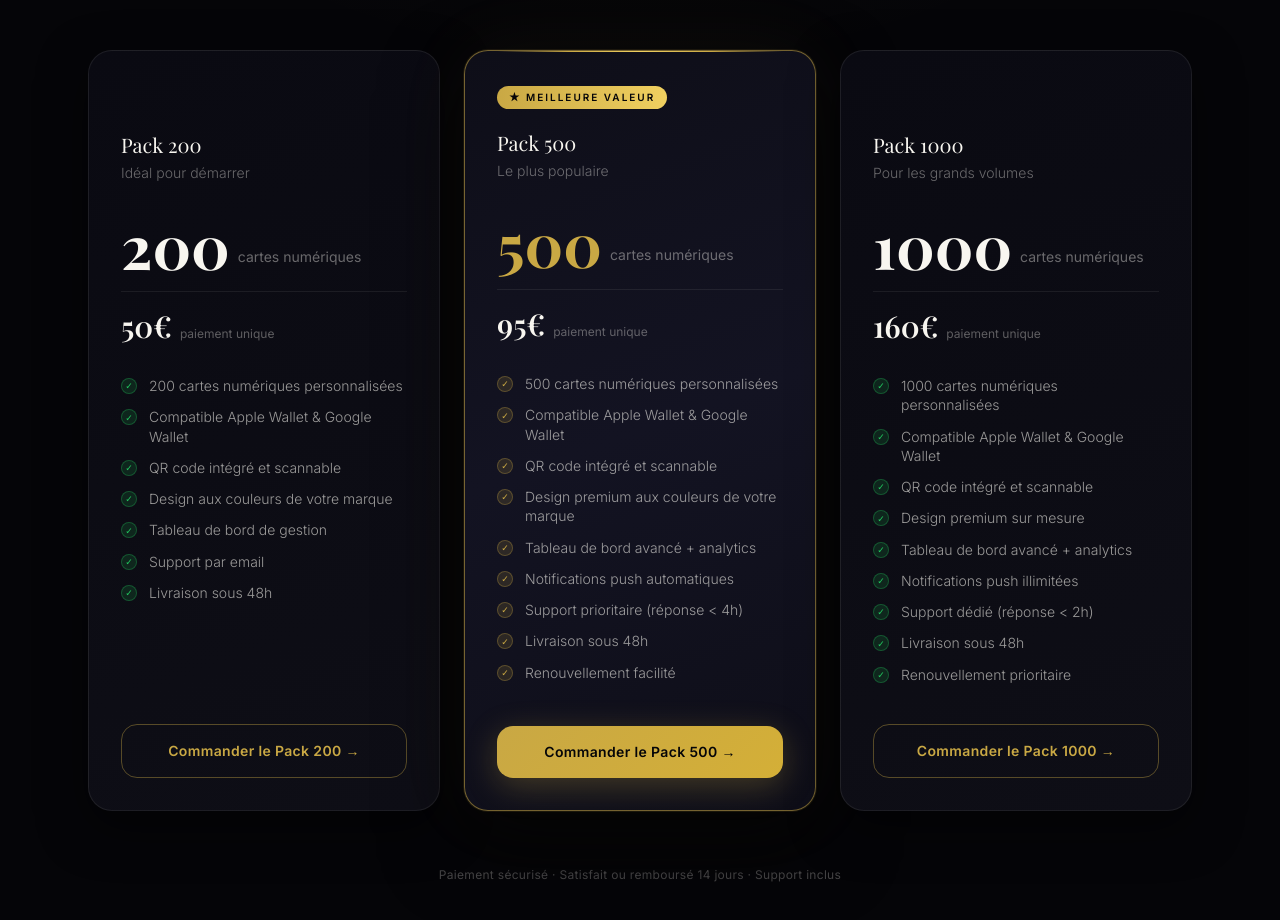
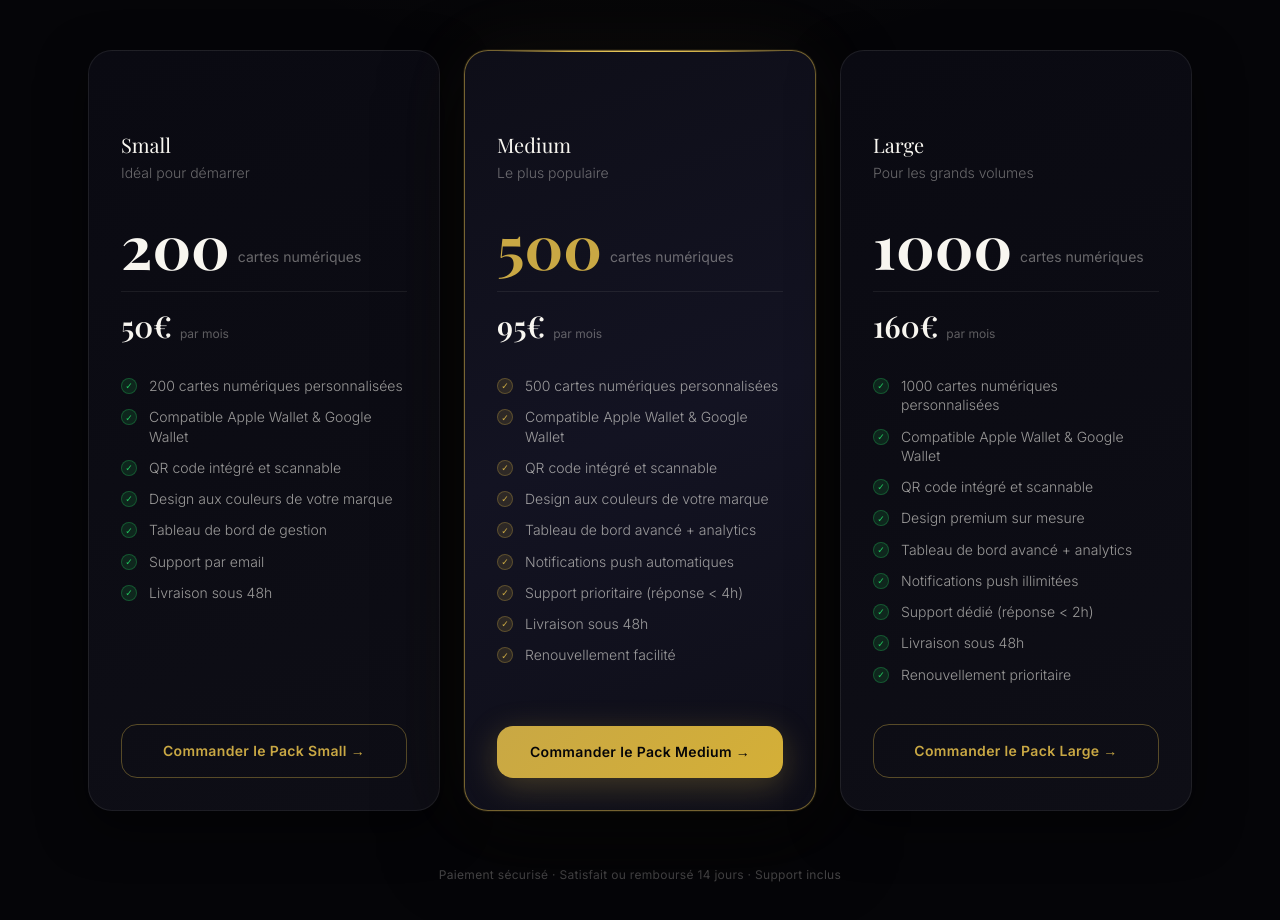
Before and after one commit to greenmirror23/cartes, a Next.js app: page / in a window 1280 px wide. Shown: the part 2720-3640 px from the top of the page. Built offline with nearby package versions, Linux system fonts and the light colour scheme.

Commit message:
Packs Small/Medium/Large, tarifs mensuels, retrait du badge

```diff
--- a/app/components/ProductsSection.tsx
+++ b/app/components/ProductsSection.tsx
@@ -4,7 +4,7 @@ import { useRef } from "react"
 
 const PACKS = [
   {
-    name: "Pack 200",
+    name: "Small",
     tagline: "Idéal pour démarrer",
     quantity: "200",
     unit: "cartes numériques",
@@ -19,32 +19,32 @@ const PACKS = [
       "Support par email",
       "Livraison sous 48h",
     ],
-    cta: "Commander le Pack 200",
+    cta: "Commander le Pack Small",
     highlight: false,
   },
   {
-    name: "Pack 500",
+    name: "Medium",
     tagline: "Le plus populaire",
     quantity: "500",
     unit: "cartes numériques",
     price: "95",
-    badge: "Meilleure valeur",
+    badge: null,
     features: [
       "500 cartes numériques personnalisées",
       "Compatible Apple Wallet & Google Wallet",
       "QR code intégré et scannable",
-      "Design premium aux couleurs de votre marque",
+      "Design aux couleurs de votre marque",
       "Tableau de bord avancé + analytics",
       "Notifications push automatiques",
       "Support prioritaire (réponse < 4h)",
       "Livraison sous 48h",
       "Renouvellement facilité",
     ],
-    cta: "Commander le Pack 500",
+    cta: "Commander le Pack Medium",
     highlight: true,
   },
   {
-    name: "Pack 1000",
+    name: "Large",
     tagline: "Pour les grands volumes",
     quantity: "1000",
     unit: "cartes numériques",
@@ -61,7 +61,7 @@ const PACKS = [
       "Livraison sous 48h",
       "Renouvellement prioritaire",
     ],
-    cta: "Commander le Pack 1000",
+    cta: "Commander le Pack Large",
     highlight: false,
   },
 ]
@@ -119,7 +119,7 @@ export default function ProductsSection() {
             style={{ fontFamily: "var(--font-inter)", fontWeight: 300 }}
           >
             Des cartes de fidélité numériques premium, personnalisées à votre
-            image. Paiement unique, cartes à vie.
+            image. Facturation mensuelle.
           </p>
         </motion.div>
 
@@ -247,7 +247,7 @@ function PackCard({ pack }: { pack: (typeof PACKS)[0] }) {
             className="text-[#F8F6F0]/35 text-xs ml-1"
             style={{ fontFamily: "var(--font-inter)" }}
           >
-            paiement unique
+            par mois
           </span>
         </div>
       </div>
```
